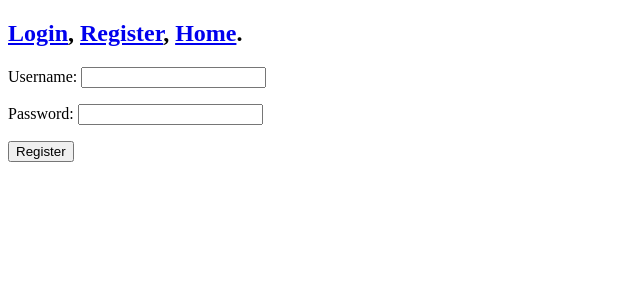
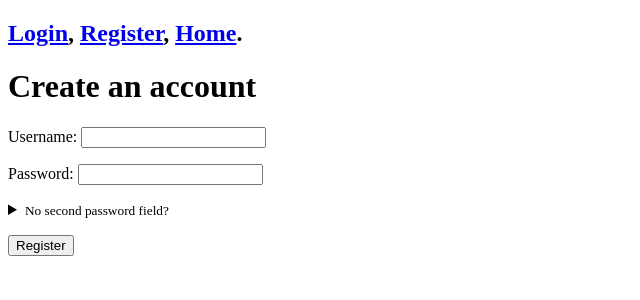
Before and after one commit to aattoa/tikawe-projekti, a Flask app: page /register in a window 1280 px wide. Shown: the top 300 px of the page, without its empty margins (0-640 px from the left). Run offline with Flask 3, Linux system fonts and the light colour scheme.

Commit message:
Explain the lack of a second password field on registration

```diff
--- a/templates/login.html
+++ b/templates/login.html
@@ -3,6 +3,7 @@
 {% block title %} Login {% endblock %}
 
 {% block body %}
+    <h1>Log in to your account</h1>
     <form action="/api/login" method="post">
         <p>Username: <input name="username" /></p>
         <p>Password: <input name="password" type="password" /></p>
--- a/templates/register.html
+++ b/templates/register.html
@@ -3,9 +3,18 @@
 {% block title %} Register {% endblock %}
 
 {% block body %}
+    <h1>Create an account</h1>
     <form action="/api/register" method="post">
         <p>Username: <input name="username" /></p>
         <p>Password: <input name="password" type="password" /></p>
+        <details>
+            <summary><small>No second password field?</small></summary>
+            <ol>
+                <li>If the account <i>matters</i>, you are not going to type the password by hand in the first place.</li>
+                <li>If the account <i>does not matter</i> <small><small>(like in this case)</small></small>, forcing you to type the password twice would only waste your time.</li>
+            </ol>
+        </details>
+        <p></p>
         <input type="submit" value="Register" />
     </form>
 {% endblock %}
```
